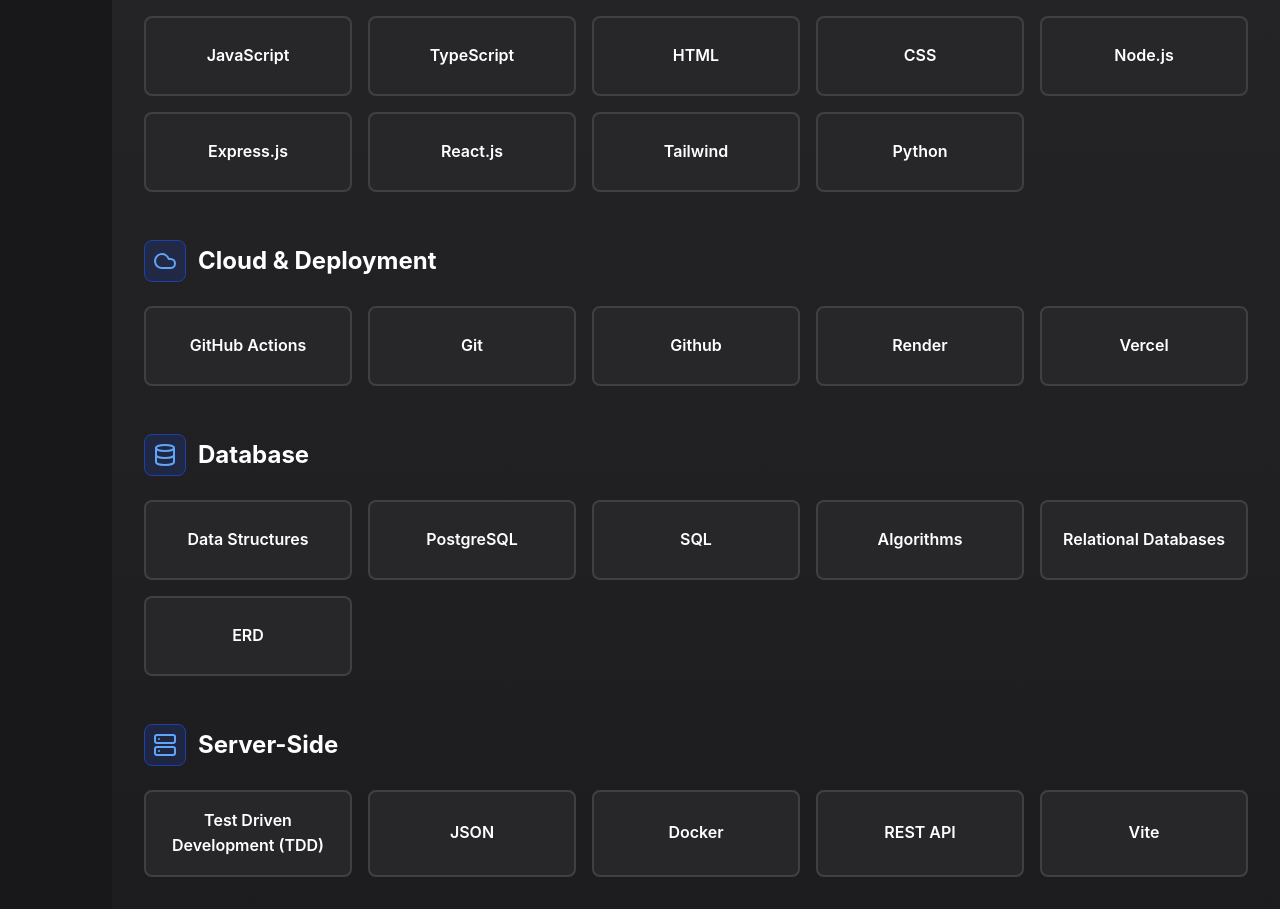
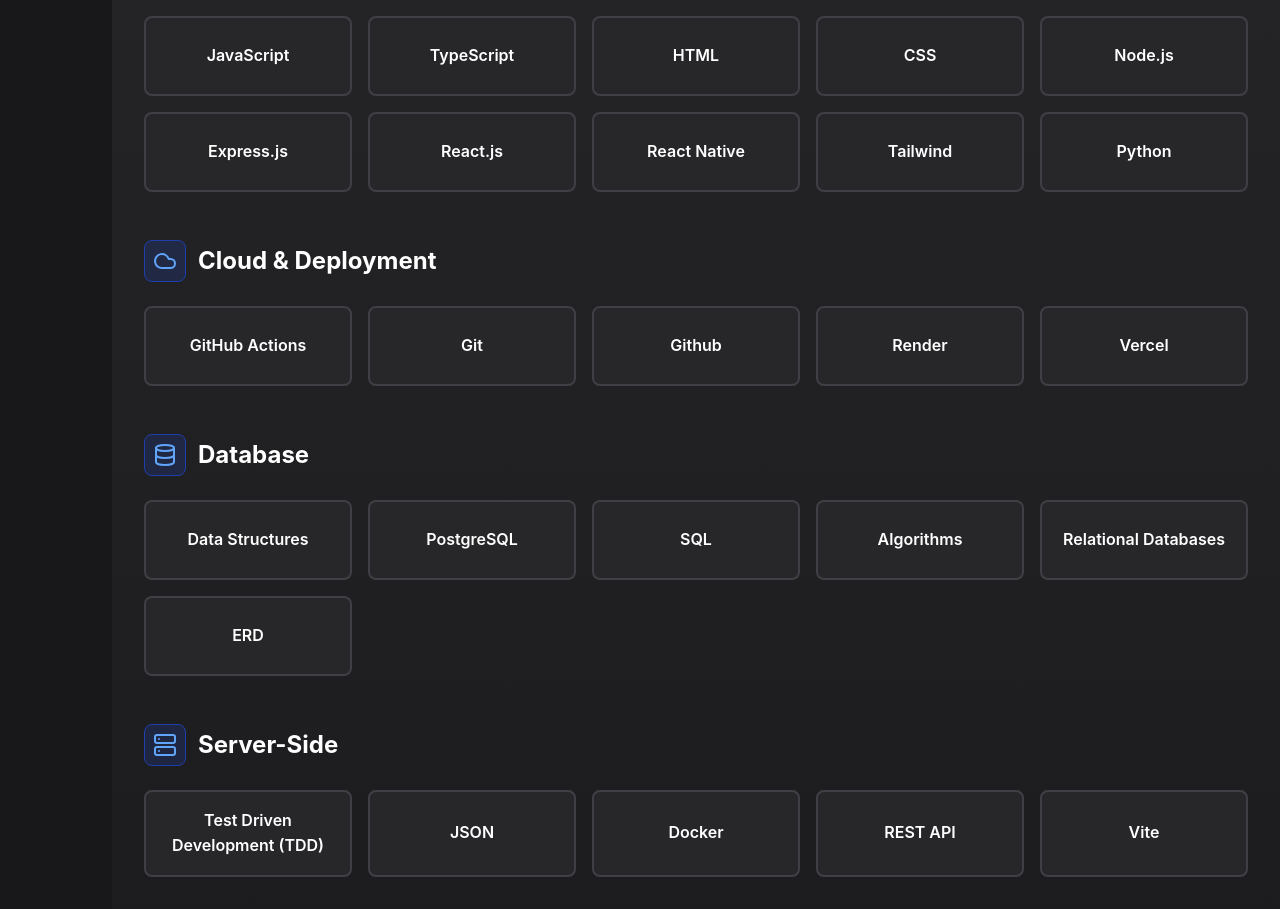
Before and after one commit to mitchellnkeo/portfolio, a React (Vite) app: page / in a window 1280 px wide. Shown: the part 2660-3569 px from the top of the page. Built offline with nearby package versions, Linux system fonts and the light colour scheme.

Commit message:
React Native

```diff
--- a/src/data/skills.ts
+++ b/src/data/skills.ts
@@ -9,6 +9,7 @@
   { name: 'Node.js', category: 'languages' },
   { name: 'Express.js', category: 'languages' },
   { name: 'React.js', category: 'languages' },
+  { name: 'React Native', category: 'languages' },
   { name: 'Tailwind', category: 'languages' },
   { name: 'Python', category: 'languages' },
 
```
